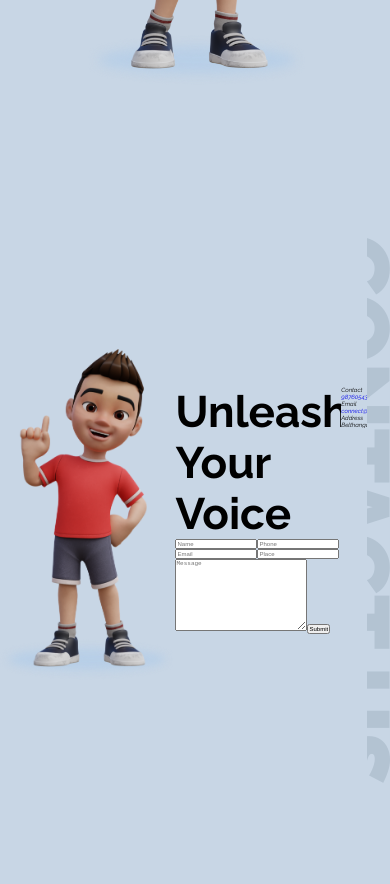
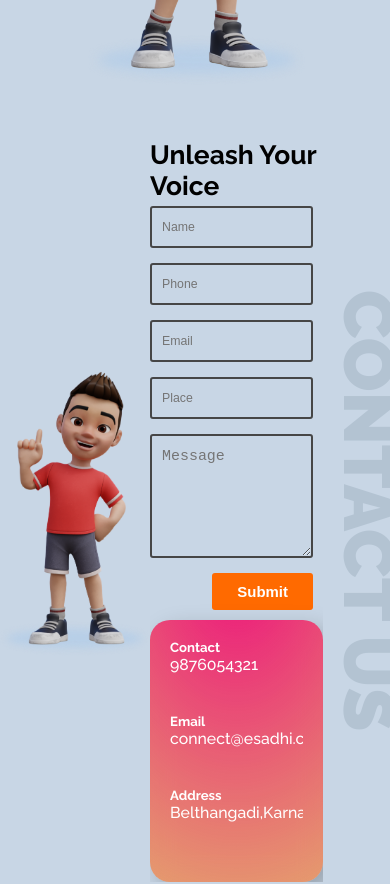
Before and after one commit to jest-in/esadhi.com, a React (Create React App) app: page / in a window 390 px wide. Shown: the part 2300-3184 px from the top of the page. Built offline with nearby package versions, Linux system fonts and the light colour scheme.

Commit message:
Contact us page updated

```diff
--- a/src/css/index.css
+++ b/src/css/index.css
@@ -323,3 +323,98 @@ html::-webkit-scrollbar-thumb {
   writing-mode: vertical-rl;
   margin-right: -20px;
 }
+
+.contact-us-form{
+  display: flex;
+  flex-direction: column;
+}
+
+.contact-us-form-input-div1, .contact-us-form-input-div2{
+  display: flex;
+  flex-direction: row;
+}
+
+.contact-us-form-input-div1 input, .contact-us-form-input-div2 input{
+  min-height: 40px;
+  min-width: 250px;
+  margin: 5px 10px 10px 0;
+  border: 2px solid #464646;
+  border-radius: 3px;
+  background-color: var(--color-background);
+  font-size: 1.7rem;
+  font-weight: 500;
+  padding: 12px 10px;
+}
+
+.contact-us-form-input-div1 input:focus, .contact-us-form-input-div2 input:focus, .index-form-textarea:focus{
+  outline: none;
+  border: 2px solid rgba(238, 9, 121, 0.97);
+}
+
+.index-form-textarea{
+  margin: 5px 10px 10px 0;
+  border: 2px solid #464646;
+  border-radius: 3px;
+  background-color: var(--color-background);
+  font-size: 1.7rem;
+  font-weight: 500;
+  padding: 12px 10px;
+}
+
+.index-form-submit-btn{
+  background-color: #FF6A00;
+  border-radius: 3px;
+  font-size: 1.7rem;
+  color: var(--color-secondary);
+  font-weight: 600;
+  padding: 10px 25px;
+  border: none;
+  width: min-content;
+  align-self: flex-end;
+  margin: 5px 10px 10px 0;
+  transition: 0.2s ease-in-out;
+}
+
+.index-form-submit-btn:hover{
+  cursor: pointer;
+  background-color: #464646;
+}
+
+.index-contactus-address-container{
+  display: flex;
+  color: var(--color-secondary);
+  background: radial-gradient(136.9% 136.9% at 50% -24.63%, rgba(238, 9, 121, 0.97) 0%, rgba(255, 106, 0, 0.52) 100%) /* warning: gradient uses a rotation that is not supported by CSS and may not behave as expected */;
+  box-shadow: 10px 10px 25px rgba(0, 0, 0, 0.25);
+  backdrop-filter: blur(12.5px);
+  border-radius: 20px;
+  height: fit-content;
+  padding: 50px;
+}
+
+.index-contact-us-div1{
+  display: flex;
+  flex-direction: column;
+  margin-bottom: 40px;
+}
+
+.index-contact-us-div1 dt{
+  font-size: 2rem;
+  color: var(--color-secondary);
+  font-weight: 700;
+  font-style: normal;
+}
+
+.index-contact-us-div1 dd a{
+  text-decoration: none;
+  color: var(--color-secondary);
+  font-weight: 500;
+  font-style: normal;
+  font-size: 2.5rem;
+}
+
+.index-contact-us-div1 dd{
+  color: var(--color-secondary);
+  font-weight: 500;
+  font-style: normal;
+  font-size: 2.5rem;
+}
--- a/src/css/media-query.css
+++ b/src/css/media-query.css
@@ -189,6 +189,50 @@
     .index-img-3{
         max-width: 220px;
     }
+
+    .index-img-4{
+        max-width: 150px;
+    }
+
+    .contact-us-form-input-div1, .contact-us-form-input-div2{
+        flex-direction: column;
+    }
+
+    .contact-us-form-header{
+        font-size: 3rem;
+    }
+
+    .index-contact-us-container{
+        flex-direction: column;
+    }
+
+    .contact-us-form-input-div1 input, .contact-us-form-input-div2 input{
+        min-height: 10px;
+        min-width: 50px;
+        font-size: 1.4rem;
+    }
+
+    .section-heading-contactus{
+        font-size:8rem;
+        min-width: fit-content;
+        margin-left: 5px;
+    }
+
+    .index-contactus-address-container{
+        padding: 20px;
+    }
+
+    .index-contact-us-div1 dt{
+        font-size: 1.5rem;
+    }
+
+    .index-contact-us-div1 dd a{
+        font-size: 1.8rem;
+    }
+
+    .index-contact-us-div1 dd{
+        font-size: 1.8rem;
+    }
 }
 
 /* Medium devices (tablets, 768px and up) */
--- a/src/pages/index.js
+++ b/src/pages/index.js
@@ -115,40 +115,47 @@ export default function Index() {
         </section>
 
         <section id="contact-us">
-          <img className="index-img-3" src={boy4} alt="boy-4" />
+          <img className="index-img-4" src={boy4} alt="boy-4" />
           <div className="index-contact-us-container">
             <section>
               <h3 className="contact-us-form-header">Unleash Your Voice</h3>
-              <form>
-                <div>
+              <form className="contact-us-form">
+                <div className="contact-us-form-input-div1">
                   <input type="text" name="name" placeholder="Name" />
-                  <input type="number" placeholder="Phone" />
+                  <input type="tel" placeholder="Phone" />
                 </div>
-                <div>
+                <div className="contact-us-form-input-div2">
                   <input type="email" placeholder="Email" />
                   <input type="text" placeholder="Place" />
                 </div>
                 <textarea
+                  className="index-form-textarea"
                   name="message"
                   cols="30"
-                  rows="10"
+                  rows="6"
                   placeholder="Message"
                 ></textarea>
-                <button>Submit</button>
+                <button className="index-form-submit-btn">Submit</button>
               </form>
             </section>
-            <address>
+            <address className="index-contactus-address-container">
               <dl>
+                <div className="index-contact-us-div1">
                   <dt>Contact</dt>
                   <dd>
                     <a href="tel:+919876054321">9876054321</a>
                   </dd>
+                </div>
+                <div className="index-contact-us-div1">
                   <dt>Email</dt>
                   <dd>
                     <a href="mailto:connect@esadhi.com">connect@esadhi.com</a>
                   </dd>
+                </div>
+                <div className="index-contact-us-div1">
                   <dt>Address</dt>
                   <dd>Belthangadi,Karnataka</dd>
+                </div>
               </dl>
             </address>
           </div>
```
Lines whose indentation alone changed are shown as unchanged.
